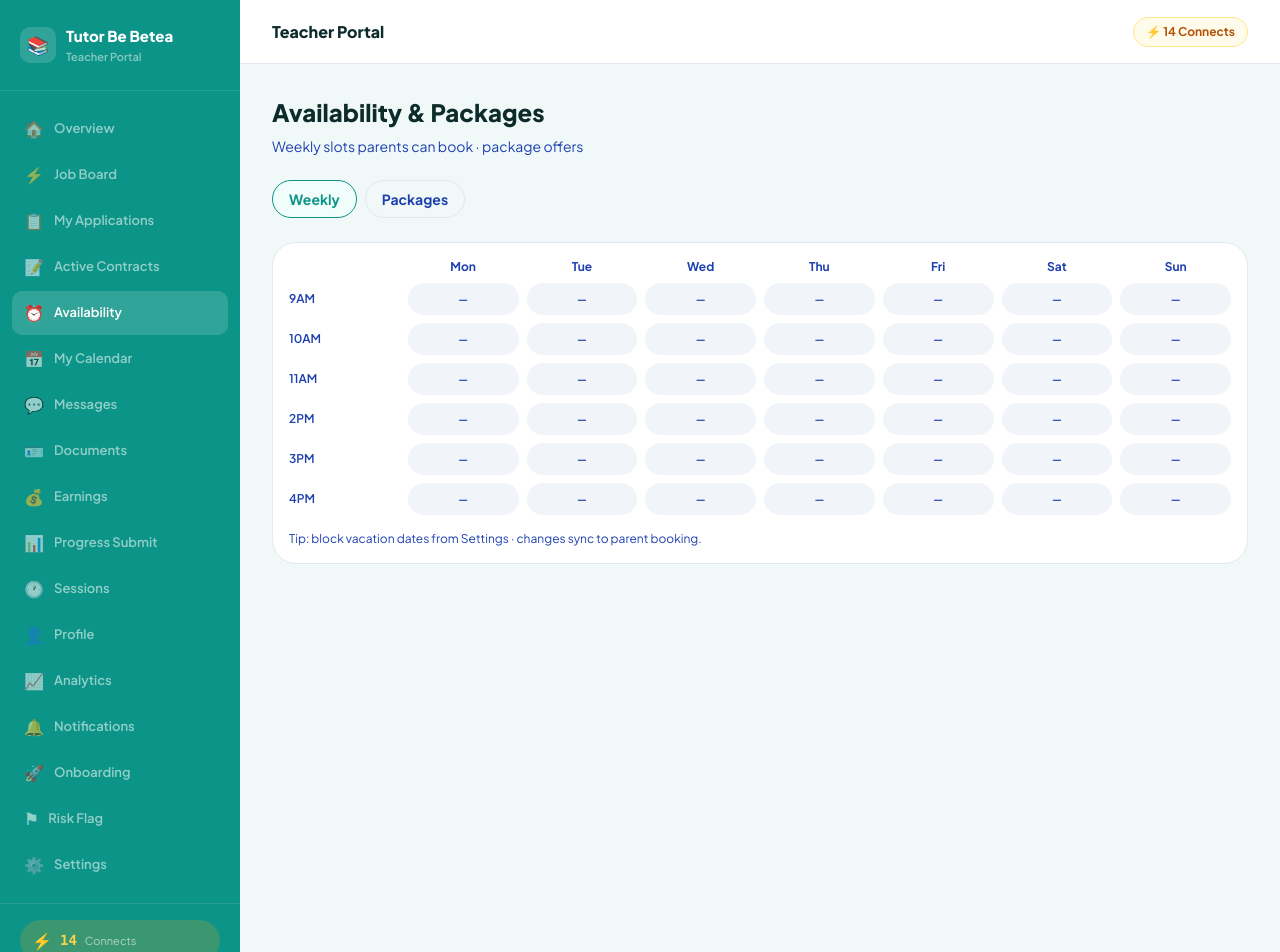
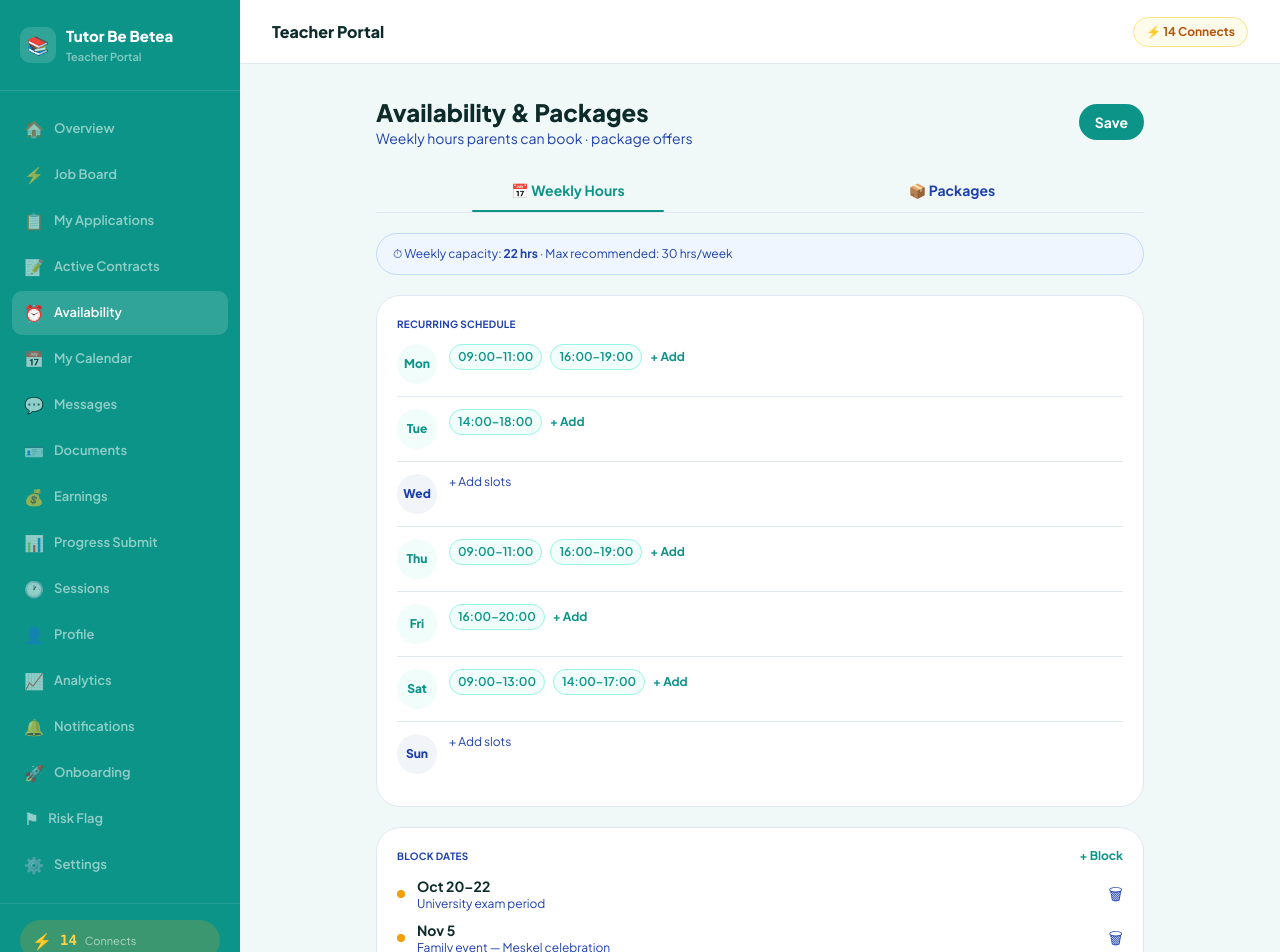
Before and after one commit to Zeordi/tutor-be-betea, a Next.js app in the folder apps/web/: page /teacher/availability in a window 1280 px wide. Shown: the top 952 px of the page. Built offline with nearby package versions, Linux system fonts and the light colour scheme; sample sign-in values are in the browser's storage.

Commit message:
Update page.tsx

```diff
--- a/apps/web/app/teacher/availability/page.tsx
+++ b/apps/web/app/teacher/availability/page.tsx
@@ -2,123 +2,199 @@
 
 import { useState } from "react";
 
-const DAYS = ["Mon", "Tue", "Wed", "Thu", "Fri", "Sat", "Sun"];
-const HOURS = ["9AM", "10AM", "11AM", "2PM", "3PM", "4PM"];
+const SCHEDULE = [
+  { day: "Mon", slots: ["09:00–11:00", "16:00–19:00"] },
+  { day: "Tue", slots: ["14:00–18:00"] },
+  { day: "Wed", slots: [] as string[] },
+  { day: "Thu", slots: ["09:00–11:00", "16:00–19:00"] },
+  { day: "Fri", slots: ["16:00–20:00"] },
+  { day: "Sat", slots: ["09:00–13:00", "14:00–17:00"] },
+  { day: "Sun", slots: [] as string[] },
+];
+
+const PACKAGES = [
+  { name: "Standard", sessions: 8, hrs: 1, total: 3600, popular: false },
+  { name: "Intensive", sessions: 12, hrs: 1.5, total: 8100, popular: true },
+  { name: "Weekend Boost", sessions: 6, hrs: 2, total: 5040, popular: false },
+];
 
 export default function TeacherAvailabilityPage() {
   const [tab, setTab] = useState<"weekly" | "packages">("weekly");
-  const [slots, setSlots] = useState<Record<string, boolean>>({
-    "Mon-10AM": true,
-    "Mon-2PM": true,
-    "Wed-10AM": true,
-    "Wed-3PM": true,
-    "Fri-9AM": true,
-  });
-
-  const toggle = (key: string) =>
-    setSlots((s) => ({ ...s, [key]: !s[key] }));
 
   return (
+    <div className="mx-auto max-w-3xl space-y-5">
+      <div className="flex flex-wrap items-center justify-between gap-3">
         <div>
-      <h1 className="mb-2 text-2xl font-black text-[var(--foreground)]">
+          <h1 className="text-2xl font-extrabold text-[var(--foreground)]">
             Availability & Packages
           </h1>
-      <p className="mb-6 text-sm text-[var(--secondary)]">
-        Weekly slots parents can book · package offers
+          <p className="text-sm text-[var(--secondary)]">
+            Weekly hours parents can book · package offers
           </p>
+        </div>
+        <button
+          type="button"
+          className="rounded-xl bg-[var(--primary)] px-4 py-2 text-sm font-bold text-white"
+        >
+          Save
+        </button>
+      </div>
 
-      <div className="mb-6 flex gap-2">
-        {(["weekly", "packages"] as const).map((t) => (
+      <div className="flex border-b border-[var(--border)]">
+        {([
+          ["weekly", "📅 Weekly Hours"],
+          ["packages", "📦 Packages"],
+        ] as const).map(([id, label]) => (
           <button
-            key={t}
+            key={id}
             type="button"
-            onClick={() => setTab(t)}
-            className={`rounded-full border px-4 py-2 text-sm font-bold capitalize ${
-              tab === t
-                ? "border-[var(--primary)] bg-teal-50 text-[var(--primary)] dark:bg-teal-950/40"
-                : "border-[var(--border)] text-[var(--secondary)]"
+            onClick={() => setTab(id)}
+            className={`relative flex-1 py-3 text-sm font-bold ${
+              tab === id ? "text-[var(--primary)]" : "text-[var(--secondary)]"
             }`}
           >
-            {t}
+            {label}
+            {tab === id && (
+              <span className="absolute bottom-0 left-1/4 right-1/4 h-0.5 rounded-full bg-[var(--primary)]" />
+            )}
           </button>
         ))}
       </div>
 
-      {tab === "weekly" && (
-        <div className="overflow-x-auto rounded-2xl border border-[var(--border)] bg-[var(--card)] p-4">
-          <div className="grid min-w-[560px] grid-cols-8 gap-2">
-            <div />
-            {DAYS.map((d) => (
+      {tab === "weekly" ? (
+        <>
+          <div className="rounded-xl border border-blue-200 bg-blue-50 px-4 py-3 text-xs text-blue-800 dark:border-blue-900 dark:bg-blue-950/30 dark:text-blue-300">
+            ⏱ Weekly capacity: <strong>22 hrs</strong> · Max recommended: 30 hrs/week
+          </div>
+
+          <div className="rounded-2xl border border-[var(--border)] bg-[var(--card)] p-5">
+            <p className="mb-3 text-[10px] font-bold tracking-wide text-[var(--secondary)]">
+              RECURRING SCHEDULE
+            </p>
+            <div className="space-y-3">
+              {SCHEDULE.map((d) => (
                 <div
-                key={d}
-                className="text-center text-xs font-bold text-[var(--secondary)]"
+                  key={d.day}
+                  className="flex flex-wrap items-start gap-3 border-b border-[var(--border)] pb-3 last:border-0"
                 >
-                {d}
-              </div>
-            ))}
-            {HOURS.map((h) => (
-              <>
                   <div
-                  key={`h-${h}`}
-                  className="flex items-center text-xs font-semibold text-[var(--secondary)]"
-                >
-                  {h}
-                </div>
-                {DAYS.map((d) => {
-                  const key = `\( {d}- \){h}`;
-                  const on = !!slots[key];
-                  return (
-                    <button
-                      key={key}
-                      type="button"
-                      onClick={() => toggle(key)}
-                      className={`rounded-lg py-2 text-[10px] font-bold ${
-                        on
-                          ? "bg-[var(--primary)] text-white"
-                          : "bg-[var(--muted)] text-[var(--secondary)]"
-                      }`}
-                    >
-                      {on ? "Open" : "—"}
-                    </button>
-                  );
-                })}
-              </>
-            ))}
-          </div>
-          <p className="mt-4 text-xs text-[var(--secondary)]">
-            Tip: block vacation dates from Settings · changes sync to parent booking.
-          </p>
-        </div>
-      )}
-
-      {tab === "packages" && (
-        <div className="grid gap-4 md:grid-cols-3">
-          {[
-            { name: "Standard", hrs: "8 hrs", price: "3,200 ETB", active: true },
-            { name: "Intensive", hrs: "16 hrs", price: "5,800 ETB", active: true },
-            { name: "Weekend", hrs: "6 hrs", price: "2,700 ETB", active: false },
-          ].map((p) => (
-            <div
-              key={p.name}
-              className="rounded-2xl border border-[var(--border)] bg-[var(--card)] p-5"
-            >
-              <p className="text-lg font-black text-[var(--foreground)]">{p.name}</p>
-              <p className="text-sm text-[var(--secondary)]">{p.hrs}</p>
-              <p className="mt-2 font-mono text-xl font-black text-[var(--primary)]">
-                {p.price}
-              </p>
-              <span
-                className={`mt-3 inline-block rounded-full px-2.5 py-1 text-[11px] font-bold ${
-                  p.active
+                    className={`flex h-10 w-10 items-center justify-center rounded-xl text-xs font-extrabold ${
+                      d.slots.length
                         ? "bg-teal-50 text-[var(--primary)] dark:bg-teal-950/40"
                         : "bg-[var(--muted)] text-[var(--secondary)]"
                     }`}
                   >
-                {p.active ? "Active" : "Inactive"}
+                    {d.day}
+                  </div>
+                  <div className="flex min-w-0 flex-1 flex-wrap items-center gap-2">
+                    {d.slots.length > 0 ? (
+                      <>
+                        {d.slots.map((s) => (
+                          <span
+                            key={s}
+                            className="rounded-lg border border-teal-200 bg-teal-50 px-2 py-1 text-xs font-semibold text-[var(--primary)] dark:border-teal-800 dark:bg-teal-950/40"
+                          >
+                            {s}
                           </span>
+                        ))}
+                        <button type="button" className="text-xs font-bold text-[var(--primary)]">
+                          + Add
+                        </button>
+                      </>
+                    ) : (
+                      <button type="button" className="text-xs text-[var(--secondary)]">
+                        + Add slots
+                      </button>
+                    )}
+                  </div>
                 </div>
               ))}
             </div>
+          </div>
+
+          <div className="rounded-2xl border border-[var(--border)] bg-[var(--card)] p-5">
+            <div className="mb-3 flex items-center justify-between">
+              <p className="text-[10px] font-bold tracking-wide text-[var(--secondary)]">
+                BLOCK DATES
+              </p>
+              <button type="button" className="text-xs font-bold text-[var(--primary)]">
+                + Block
+              </button>
+            </div>
+            {[
+              ["Oct 20–22", "University exam period"],
+              ["Nov 5", "Family event — Meskel celebration"],
+            ].map(([d, r]) => (
+              <div key={d} className="mb-2 flex items-center gap-3">
+                <span className="h-2 w-2 rounded-full bg-amber-500" />
+                <div className="flex-1">
+                  <p className="text-sm font-bold text-[var(--foreground)]">{d}</p>
+                  <p className="text-xs text-[var(--secondary)]">{r}</p>
+                </div>
+                <span className="text-[var(--secondary)]">🗑</span>
+              </div>
+            ))}
+          </div>
+        </>
+      ) : (
+        <>
+          {PACKAGES.map((p) => (
+            <div
+              key={p.name}
+              className={`rounded-2xl border bg-[var(--card)] p-5 ${
+                p.popular ? "border-2 border-[var(--primary)]" : "border-[var(--border)]"
+              }`}
+            >
+              <div className="mb-3 flex items-center justify-between">
+                <p className="text-lg font-extrabold text-[var(--foreground)]">{p.name}</p>
+                {p.popular && (
+                  <span className="rounded-full bg-emerald-100 px-2.5 py-0.5 text-[10px] font-bold text-emerald-700">
+                    Popular
+                  </span>
+                )}
+              </div>
+              <div className="mb-3 grid grid-cols-3 gap-2">
+                {[
+                  [`${p.sessions}`, "Sessions"],
+                  [`${p.hrs}h`, "Per session"],
+                  [p.total.toLocaleString(), "ETB total"],
+                ].map(([v, l]) => (
+                  <div key={l} className="rounded-xl bg-[var(--muted)] p-3 text-center">
+                    <p className="text-sm font-extrabold text-[var(--foreground)]">{v}</p>
+                    <p className="text-[10px] text-[var(--secondary)]">{l}</p>
+                  </div>
+                ))}
+              </div>
+              <p className="mb-3 text-[10px] text-[var(--secondary)]">
+                ✅ Valid 60 days · Escrow per session · Telebirr / CBE Birr
+              </p>
+              <div className="flex gap-2">
+                <button
+                  type="button"
+                  className="flex-1 rounded-xl border border-[var(--border)] py-2.5 text-xs font-bold text-[var(--secondary)]"
+                >
+                  Edit
+                </button>
+                <button
+                  type="button"
+                  className={`flex-1 rounded-xl py-2.5 text-xs font-bold ${
+                    p.popular
+                      ? "bg-[var(--primary)] text-white"
+                      : "border border-[var(--border)] text-[var(--secondary)]"
+                  }`}
+                >
+                  {p.popular ? "Active ✓" : "Activate"}
+                </button>
+              </div>
+            </div>
+          ))}
+          <button
+            type="button"
+            className="w-full rounded-2xl border-2 border-dashed border-[var(--border)] py-4 text-sm font-bold text-[var(--secondary)]"
+          >
+            + Create Custom Package
+          </button>
+        </>
       )}
     </div>
   );
```
Lines whose indentation alone changed are shown as unchanged.
